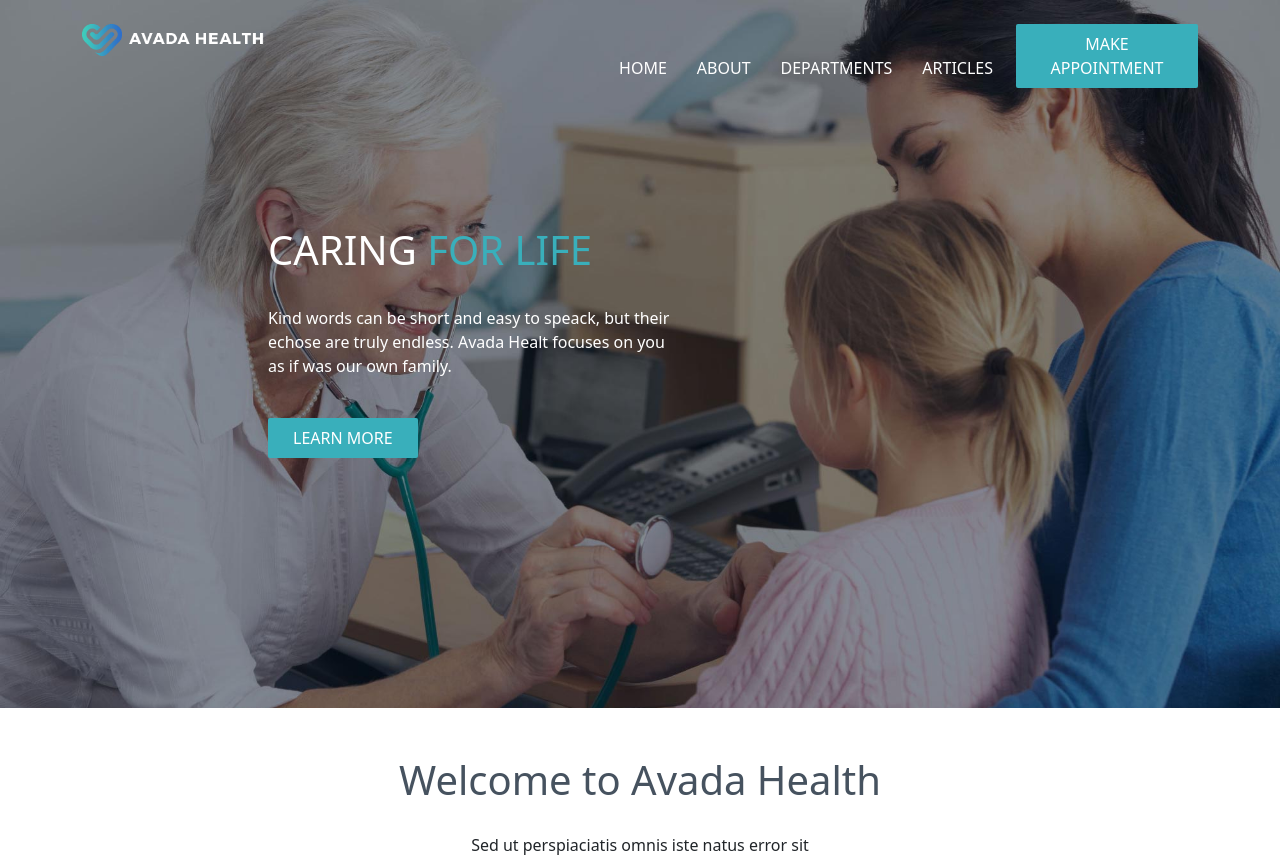
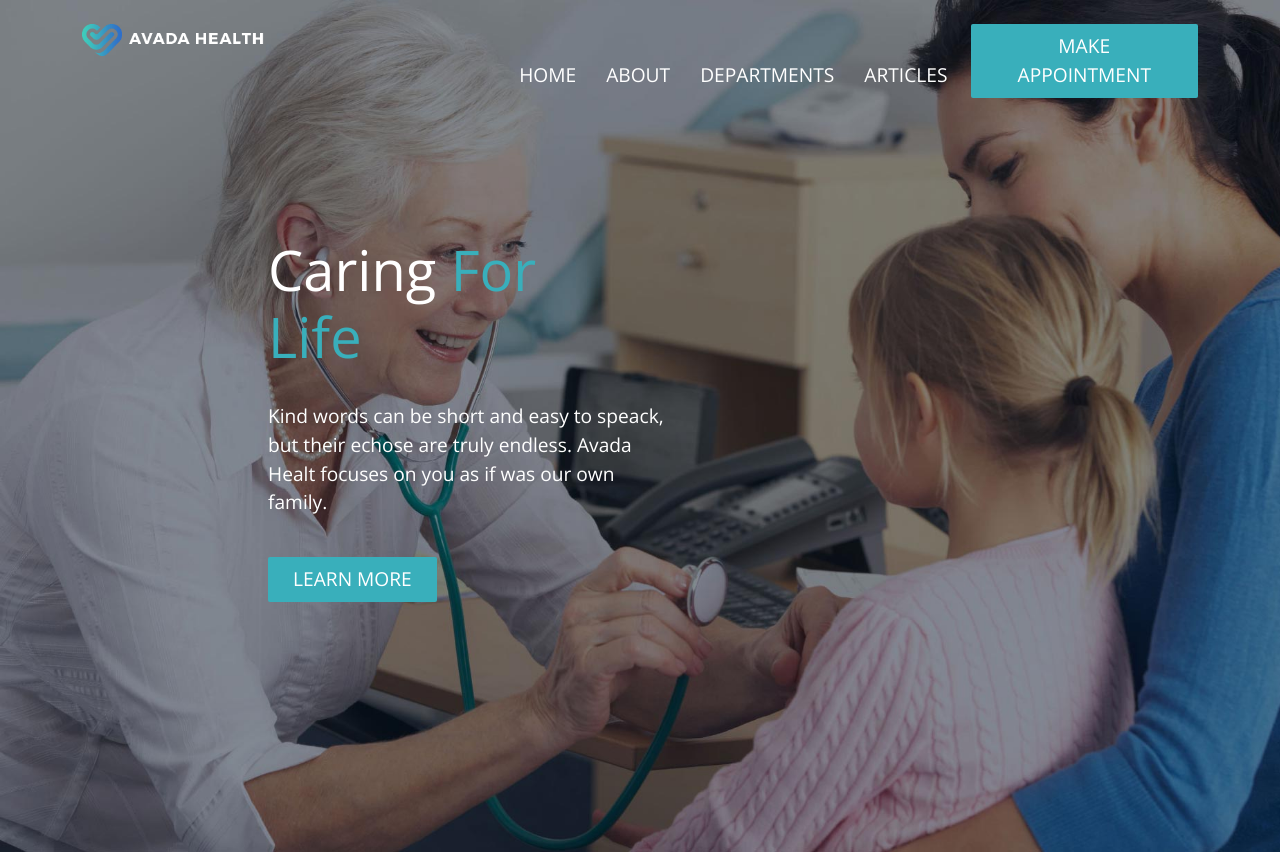
Before and after one commit to WalterFrongia/proj-html-vuejs, a Vue app: page / in a window 1280 px wide. Shown: the top 857 px of the page. Built offline with nearby package versions, Linux system fonts and the light colour scheme.

Commit message:
Importato font e implementato per lo stile grafico della web pages

```diff
--- a/src/App.vue
+++ b/src/App.vue
@@ -25,6 +25,17 @@
 
 @import "./style/variables.scss";
 @import 'bootstrap/scss/bootstrap.scss';
-@import "~@fortawesome/fontawesome-free/css/all.css"
+@import "~@fortawesome/fontawesome-free/css/all.css";
+
+body{
+    font-family:'Open Sans', sans-serif;
+    p,li,button{
+        font-size:1.2rem;
+    }
+    h1{
+        font-size: 3.5rem;
+        font-weight: 300;
+    }
+}
 
 </style>
--- a/src/components/Header.vue
+++ b/src/components/Header.vue
@@ -18,12 +18,12 @@
                 <!-- / LOGO -->
                     <!-- NAVBAR -->
                     <div id ="my-nav-bar" class="col-6 d-flex justify-content-end pt-2">
-                        <div class="col-8">
+                        <div class="col-7">
                             <ul>
                                 <li v-for="link in navBarLinks" :key="link.name"><a href="">{{link.name}}</a></li>
                             </ul>
                         </div>
-                        <div class="col-4 ms-2">
+                        <div class="col-5 ms-2">
                             <button>MAKE APPOINTMENT</button>
                         </div>
                     <!-- / NAV BAR -->
@@ -36,8 +36,8 @@
             <div class="container-fluid">
                 <div class="row">
                     <div class="col-6">
-                        <h1>CARING
-                            <span>FOR LIFE</span>
+                        <h1>Caring
+                            <span>For Life</span>
                         </h1>
                     </div>
                     <div class="row pt-4 pb-4">
@@ -114,7 +114,6 @@
     list-style-type: none;
     text-align: center;
 
-    font-size: $primaryFont;
         a{
             padding:0 15px;
             text-decoration: none;
--- a/src/components/Main.vue
+++ b/src/components/Main.vue
@@ -34,7 +34,7 @@
         Appointment}
 </script>
 
-<style lang="scss" scoped>
+<style lang="scss">
 
 @import "../style/variables.scss";
 
--- a/src/style/variables.scss
+++ b/src/style/variables.scss
@@ -1,17 +1,17 @@
-//COLOR
-
+//COLORI UTILIZZATI
 $primaryColor: #39afbb; //(sfondo bottone, )
 $secondaryColor: white;
 $thirdColor:#46525f; //(colore titoli e sottotitoli nei components del Main)
 $fourthyColor:#f3f1f1;
 
-// /COLOR
-
-//FONT SIZE
-
-$primaryFont: 1rem; //Font modificati: navbar,
-
-// /FONT SIZE
-
 //VARIABILE PER GRANDEZZA CONTENITORE CONTENUTO MARGIN AUTO
 $primaryWidth:60%;
+
+
+//FONT TITOLI
+@import url('https://fonts.googleapis.com/css2?family=Open+Sans:wght@300;400&display=swap');
+// font-family: 'Open Sans', sans-serif;
+$titleFont:'Open Sans', sans-serif;
+
+// TTPE FONT
+$bodyFont:'Open Sans', sans-serif
```
